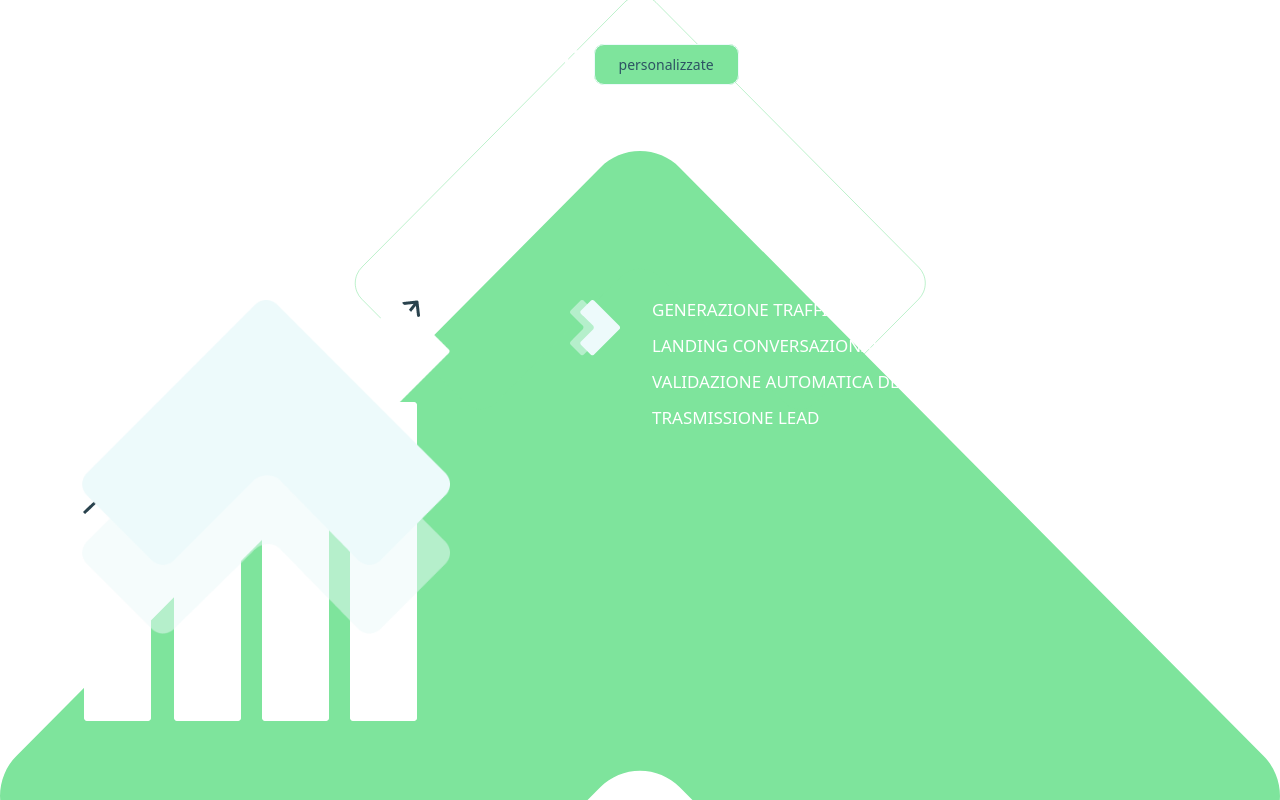
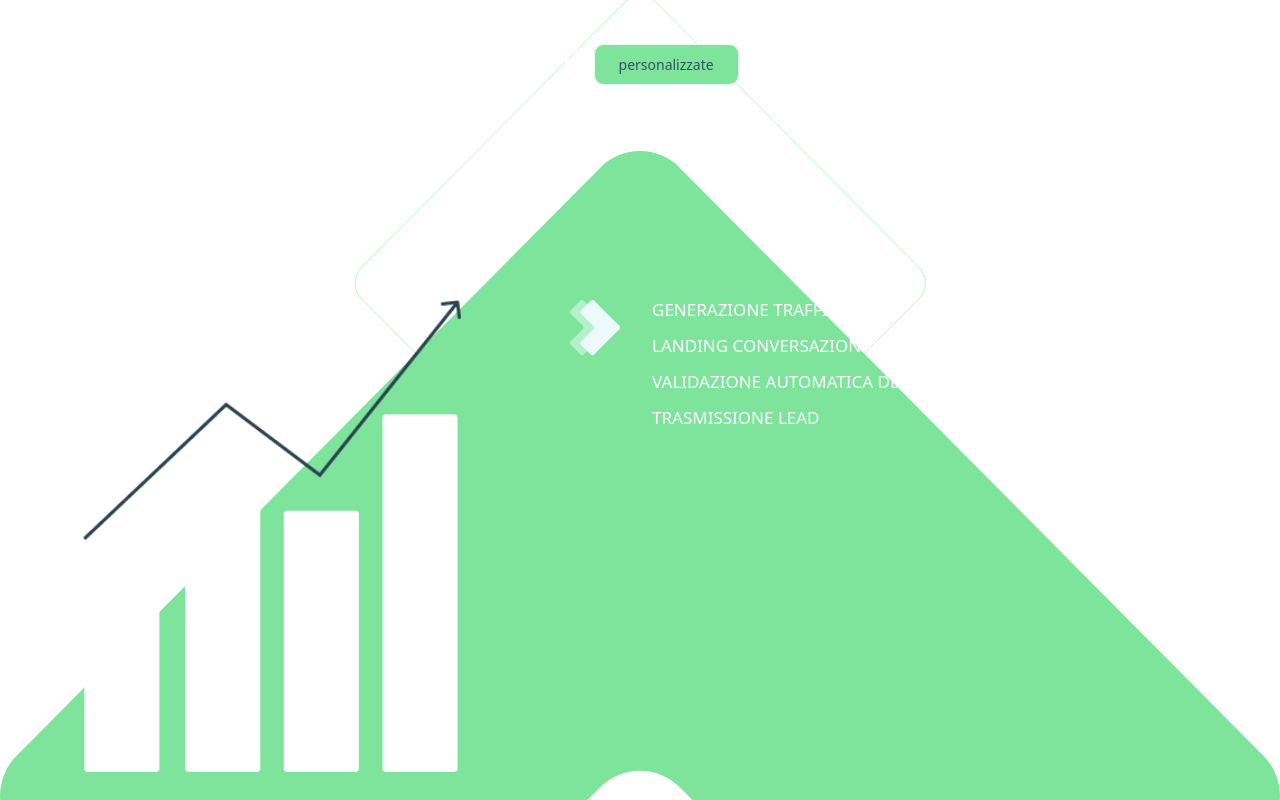
Before and after one commit to neharadialcode/daicar-group-animation, a React (Create React App) app: page / in a window 1280 px wide. Shown: the part 1717-2517 px from the top of the page. Built offline with nearby package versions, Linux system fonts and the light colour scheme; the HTML template or start-up script is replaced by a standard one.

Commit message:
code reversed

```diff
--- a/src/App.css
+++ b/src/App.css
@@ -336,6 +336,12 @@
 .business_icon_img_2 {
   top: 65%;
 }
+.opacity_0 {
+  opacity: 0;
+}
+.vh-300 {
+  height: 300vh;
+}
 
 @-webkit-keyframes up-down {
   50% {
@@ -483,7 +489,7 @@
     left: -2%;
   }
 
-  .custom_height_tab_img{
+  .custom_height_tab_img {
     left: 5% !important;
     width: 90% !important;
   }
--- a/src/components/ThirdSection.jsx
+++ b/src/components/ThirdSection.jsx
@@ -22,12 +22,7 @@ const ThirdSection = () => {
         },
       });
       secondSection2
-        .to(".business_img_2", {
-          autoAlpha: 0,
-        })
-        .to(".business_img_3", {
-          autoAlpha: 0,
-        })
+
         .to(".big_icon", {
           top: "-12%",
         })
@@ -40,13 +35,6 @@ const ThirdSection = () => {
         .to(".text_1", {
           autoAlpha: 1,
           rotate: 0,
-        })
-        .to(".business_img_1", {
-          autoAlpha: 0,
-          delay: 1,
-        })
-        .to(".business_img_2", {
-          autoAlpha: 1,
         })
 
         .to(".heading_1", {
@@ -70,13 +58,6 @@ const ThirdSection = () => {
           delay: 1,
           rotate: 0,
         })
-        .to(".business_img_2", {
-          autoAlpha: 0,
-          delay: 1,
-        })
-        .to(".business_img_3", {
-          autoAlpha: 1,
-        })
 
         .to(".heading_2", {
           height: "40px",
@@ -98,13 +79,6 @@ const ThirdSection = () => {
           autoAlpha: 1,
           delay: 1,
           rotate: 0,
-        })
-        .to(".business_img_3", {
-          autoAlpha: 0,
-          delay: 1,
-        })
-        .to(".business_img_2", {
-          autoAlpha: 1,
         })
 
         .to(".heading_3", {
@@ -155,7 +129,7 @@ const ThirdSection = () => {
     });
   }, []);
   return (
-    <div className="third_section overflow-hidden vh-200 bg_white z_1 bg_gray pt-5">
+    <div className="third_section overflow-hidden vh-300 bg_white z_1 bg_gray pt-5">
       <div className="d-flex flex-column justify-content-center vh-100 ">
         <img
           className="w-100 position-absolute big_icon"
@@ -176,27 +150,21 @@ const ThirdSection = () => {
           <div className="main_text">
             <div className="row justify-content-between pt-5">
               <div className="col-4 position-relative custom_business_img_height">
-                <div className="position-absolute">
                 <img
-                    className="w-100 business_img_1"
+                  className="w-100 business_img_1 position-absolute"
                   src={businessOne}
                   alt="business-big-arrow"
                 />
-                </div>
-                <div className="position-absolute">
                 <img
-                    className="w-100 business_img_3"
+                  className="w-100 business_img_3 opacity_0 position-absolute"
                   src={businessThree}
                   alt="business-big-arrow"
-                  />
-                </div>
-                <div className="position-absolute">
+                />{" "}
                 <img
-                    className="w-100 business_img_2"
+                  className="w-100 business_img_2 opacity_0"
                   src={businessFour}
                   alt="business-big-arrow"
                 />
-                </div>
               </div>
               <div className="col-6 position-relative">
                 {/* <span className="small_icon">Small Icon</span> */}
```
Lines whose indentation alone changed are shown as unchanged.
